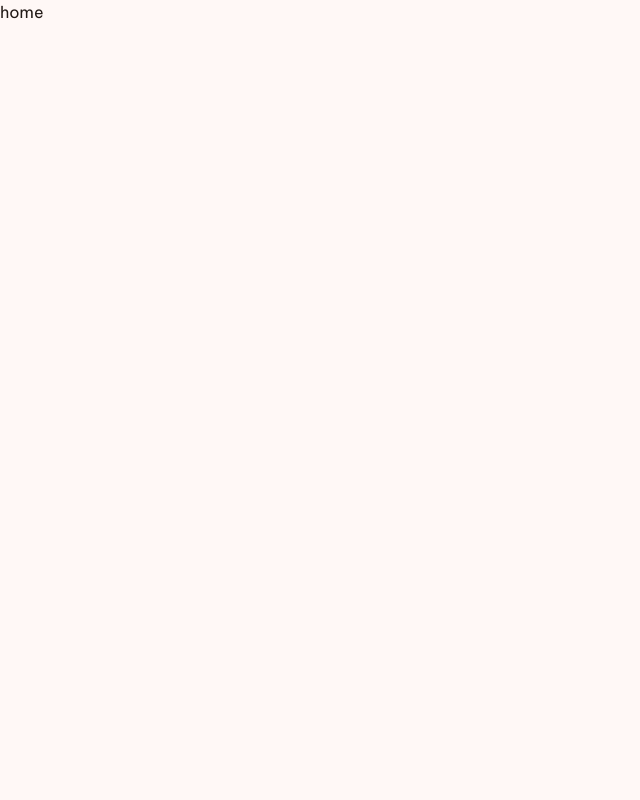
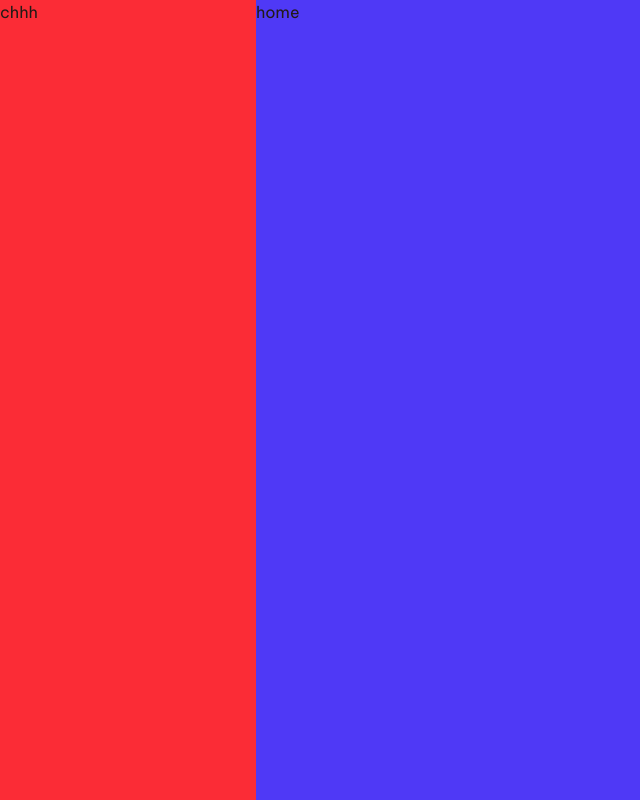
Before and after one commit to jordanfulawka/weave, a React (Vite) app in the folder client/: page / in a window 1280 px wide. Shown: the whole page, without its empty margins (0-640 px from the left). Built offline with nearby package versions, Linux system fonts and the light colour scheme.

Commit message:
feat: scaffold app layout and pages

```diff
--- a/client/src/App.tsx
+++ b/client/src/App.tsx
@@ -4,6 +4,8 @@ import Register from './pages/Register';
 import Home from './pages/Home';
 import Doc from './pages/Doc';
 import { AuthProvider } from './contexts/AuthContext';
+import AppLayout from './layouts/AppLayout';
+import Graph from './pages/Graph';
 
 function App() {
   return (
@@ -12,8 +14,13 @@ function App() {
         <Routes>
           <Route path='/login' element={<Login />} />
           <Route path='/register' element={<Register />} />
-          <Route path='/' element={<Home />} />
-          <Route path='/doc/:docId' element={<Doc />} />
+          <Route element={<AppLayout />}>
+            <Route path='/' element={<Home />} />
+            <Route path='/doc/:docId' element={<Doc />} />
+            <Route path='graph' element={<Graph />} />
+          </Route>
+          {/* <Route path='/' element={<Home />} />
+          <Route path='/doc/:docId' element={<Doc />} /> */}
         </Routes>
       </BrowserRouter>
     </AuthProvider>
--- /dev/null
+++ b/client/src/components/Sidebar.tsx
@@ -0,0 +1,3 @@
+export default function Sidebar() {
+  return <div className='bg-red-500 h-full'>chhh</div>;
+}
--- /dev/null
+++ b/client/src/layouts/AppLayout.tsx
@@ -0,0 +1,15 @@
+import { Outlet } from 'react-router';
+import Sidebar from '../components/Sidebar';
+
+export default function AppLayout() {
+  return (
+    <div className='flex h-screen'>
+      <div className='w-64'>
+        <Sidebar />
+      </div>
+      <div className='flex-1'>
+        <Outlet />
+      </div>
+    </div>
+  );
+}
--- /dev/null
+++ b/client/src/pages/Graph.tsx
@@ -0,0 +1,3 @@
+export default function Graph() {
+  return <div>graph</div>;
+}
--- a/client/src/pages/Home.tsx
+++ b/client/src/pages/Home.tsx
@@ -1,3 +1,3 @@
 export default function Home() {
-  return <div>home</div>;
+  return <div className='bg-indigo-600 h-full'>home</div>;
 }
--- a/client/src/pages/Login.tsx
+++ b/client/src/pages/Login.tsx
@@ -2,7 +2,7 @@ import { useState } from 'react';
 import { Mail, Lock } from 'lucide-react';
 import { login as apiLogin } from '../lib/api';
 import { useAuth } from '../contexts/AuthContext';
-import { Link } from 'react-router';
+import { Link, useNavigate } from 'react-router';
 
 export default function Login() {
   const [email, setEmail] = useState('');
@@ -11,6 +11,7 @@ export default function Login() {
   const [loading, setLoading] = useState(false);
 
   const { login } = useAuth();
+  const navigate = useNavigate();
 
   async function handleSubmit(e: React.FormEvent) {
     e.preventDefault();
@@ -18,6 +19,7 @@ export default function Login() {
       setLoading(true);
       const { token } = await apiLogin(email, password);
       login(token);
+      navigate('/');
     } catch (error) {
       setError((error as Error).message);
     } finally {
@@ -73,7 +75,7 @@ export default function Login() {
             </div>
             <button
               type='submit'
-              className='bg-[#D07B50] font-serif p-3 rounded-md text-white'
+              className='bg-primary-container font-serif p-3 rounded-md text-white'
             >
               Sign in
             </button>
--- a/client/src/pages/Register.tsx
+++ b/client/src/pages/Register.tsx
@@ -2,7 +2,7 @@ import { useState } from 'react';
 import { Mail, Lock, UserRound } from 'lucide-react';
 import { register as apiRegister } from '../lib/api';
 import { useAuth } from '../contexts/AuthContext';
-import { Link } from 'react-router';
+import { Link, useNavigate } from 'react-router';
 
 export default function Register() {
   const [email, setEmail] = useState('');
@@ -12,6 +12,7 @@ export default function Register() {
   const [loading, setLoading] = useState(false);
 
   const { login } = useAuth();
+  const navigate = useNavigate();
 
   async function handleSubmit(e: React.FormEvent) {
     e.preventDefault();
@@ -19,6 +20,7 @@ export default function Register() {
       setLoading(true);
       const { token } = await apiRegister(email, username, password);
       login(token);
+      navigate('/');
     } catch (error) {
       setError((error as Error).message);
     } finally {
@@ -87,7 +89,7 @@ export default function Register() {
             </div>
             <button
               type='submit'
-              className='bg-[#D07B50] font-serif p-3 rounded-md text-white'
+              className='bg-primary font-serif p-3 rounded-md text-white'
             >
               Create Account
             </button>
```
